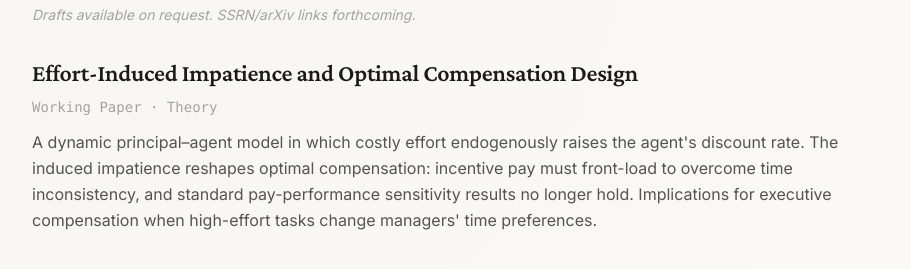
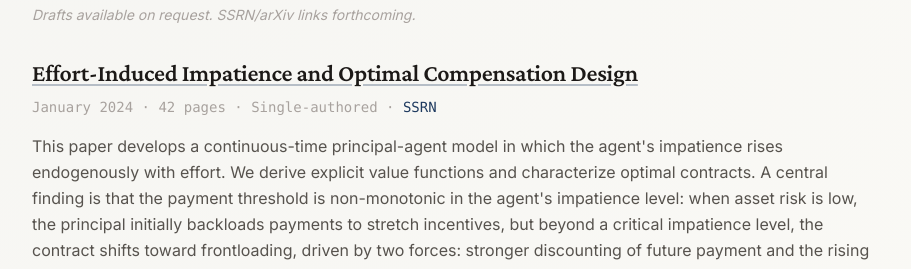
Before and after one commit to wansuite/wansuite.github.io, a plain HTML site: page research.html in a window 1280 px wide. Shown: the part 457-726 px from the top of the page, without its empty margins (184-1095 px from the left). Drawn offline with nearby package versions, Linux system fonts and the light colour scheme.

Commit message:
Add abstract and SSRN link for Effort-Induced Impatience paper

```diff
--- a/research.html
+++ b/research.html
@@ -44,10 +44,14 @@
 
     <div class="space-y-10">
       <article>
-        <h3 class="serif text-2xl mb-2">Effort-Induced Impatience and Optimal Compensation Design</h3>
-        <div class="text-sm text-faint font-mono mb-3">Working Paper · Theory</div>
+        <h3 class="serif text-2xl mb-2">
+          <a href="https://papers.ssrn.com/sol3/papers.cfm?abstract_id=6610679" class="link-underline" target="_blank" rel="noopener">Effort-Induced Impatience and Optimal Compensation Design</a>
+        </h3>
+        <div class="text-sm text-faint font-mono mb-4">
+          January 2024 · 42 pages · Single-authored · <a href="https://papers.ssrn.com/sol3/papers.cfm?abstract_id=6610679" class="text-accent" target="_blank" rel="noopener">SSRN</a>
+        </div>
         <p class="text-muted leading-relaxed">
-          A dynamic principal–agent model in which costly effort endogenously raises the agent's discount rate. The induced impatience reshapes optimal compensation: incentive pay must front-load to overcome time inconsistency, and standard pay-performance sensitivity results no longer hold. Implications for executive compensation when high-effort tasks change managers' time preferences.
+          This paper develops a continuous-time principal-agent model in which the agent's impatience rises endogenously with effort. We derive explicit value functions and characterize optimal contracts. A central finding is that the payment threshold is non-monotonic in the agent's impatience level: when asset risk is low, the principal initially backloads payments to stretch incentives, but beyond a critical impatience level, the contract shifts toward frontloading, driven by two forces: stronger discounting of future payment and the rising cost of sustaining incentive under greater impatience. Implementing the contract with debt, credit lines, and inside equity yields closed-form valuations, showing that equity value shifts from concave to convex as asset risk increases. Temporary suspension efficiently realigns incentives without termination. Finally, we provide explicit conditions for renegotiation-proof contracts, revealing how effort-induced impatience reshapes incentive structures.
         </p>
       </article>
 
```
Also changed, not shown: index.html (+4 -2 lines).
